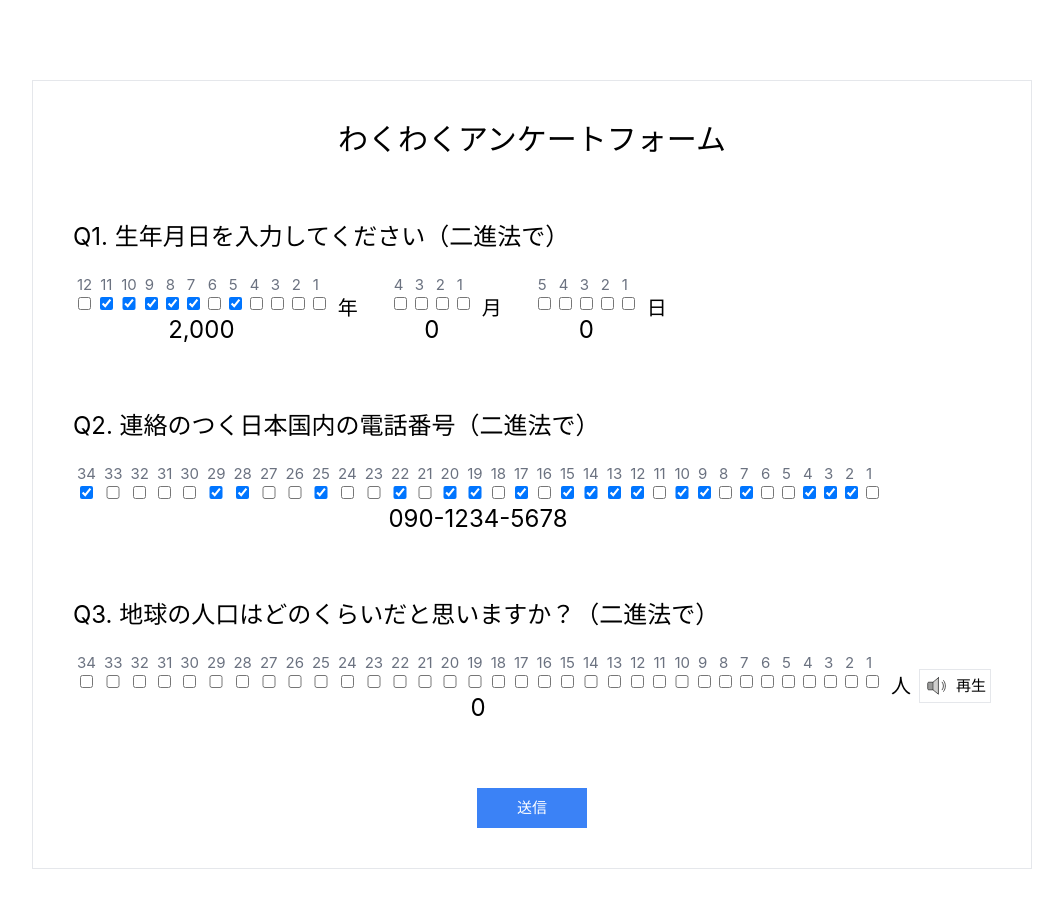
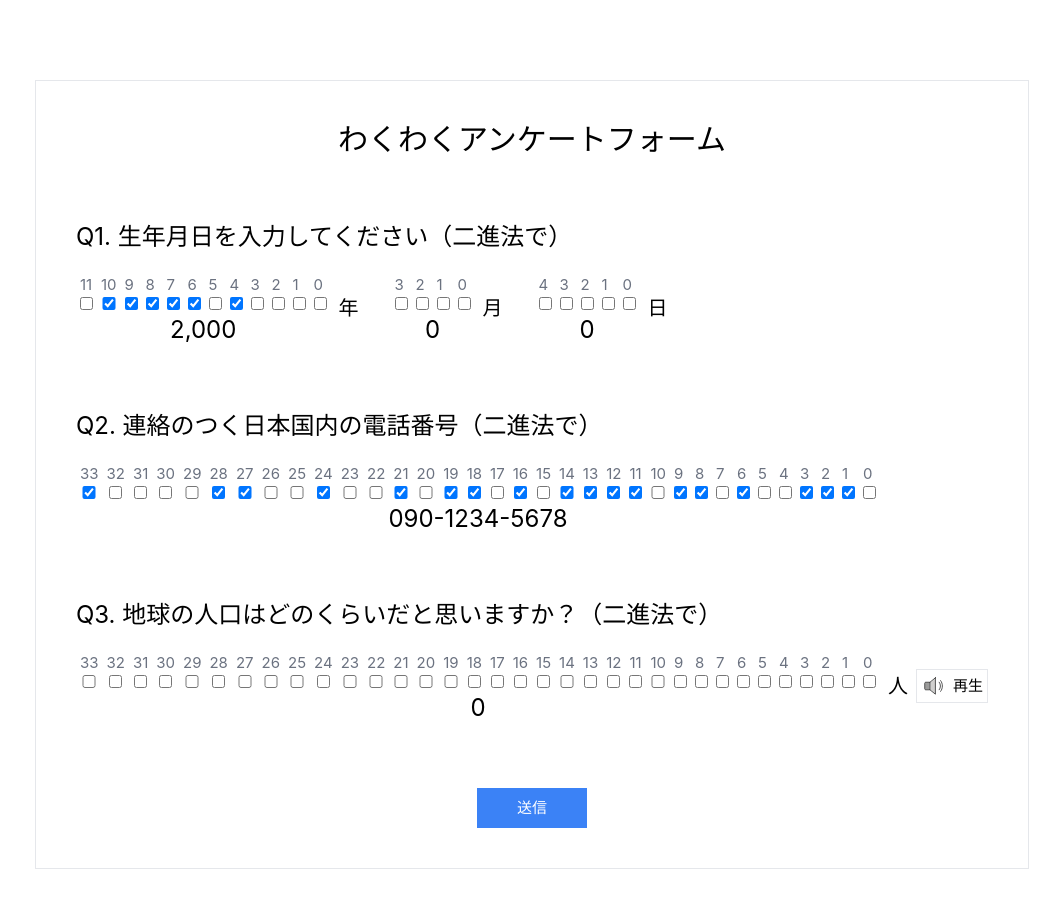
Before and after one commit to miyaoka/bad-form, a Vue app: page / in a window 1280 px wide. Shown: the top 908 px of the page, without its empty margins (108-1171 px from the left). Built offline with nearby package versions, Linux system fonts and the light colour scheme.

Commit message:
桁ラベルを修正

```diff
--- a/src/components/CheckBoxNumberInput.vue
+++ b/src/components/CheckBoxNumberInput.vue
@@ -55,7 +55,7 @@ watch(decimalValue, (val) => {
   <div class="flex flex-row">
     <label :key="n" v-for="n in bitLength" class="flex flex-col p-1">
       <span class="select-none text-gray-500">
-        {{ bitLength - n + 1 }}
+        {{ bitLength - n }}
       </span>
       <input type="checkbox" name="" v-model="bitArray[n - 1]" />
     </label>
```
